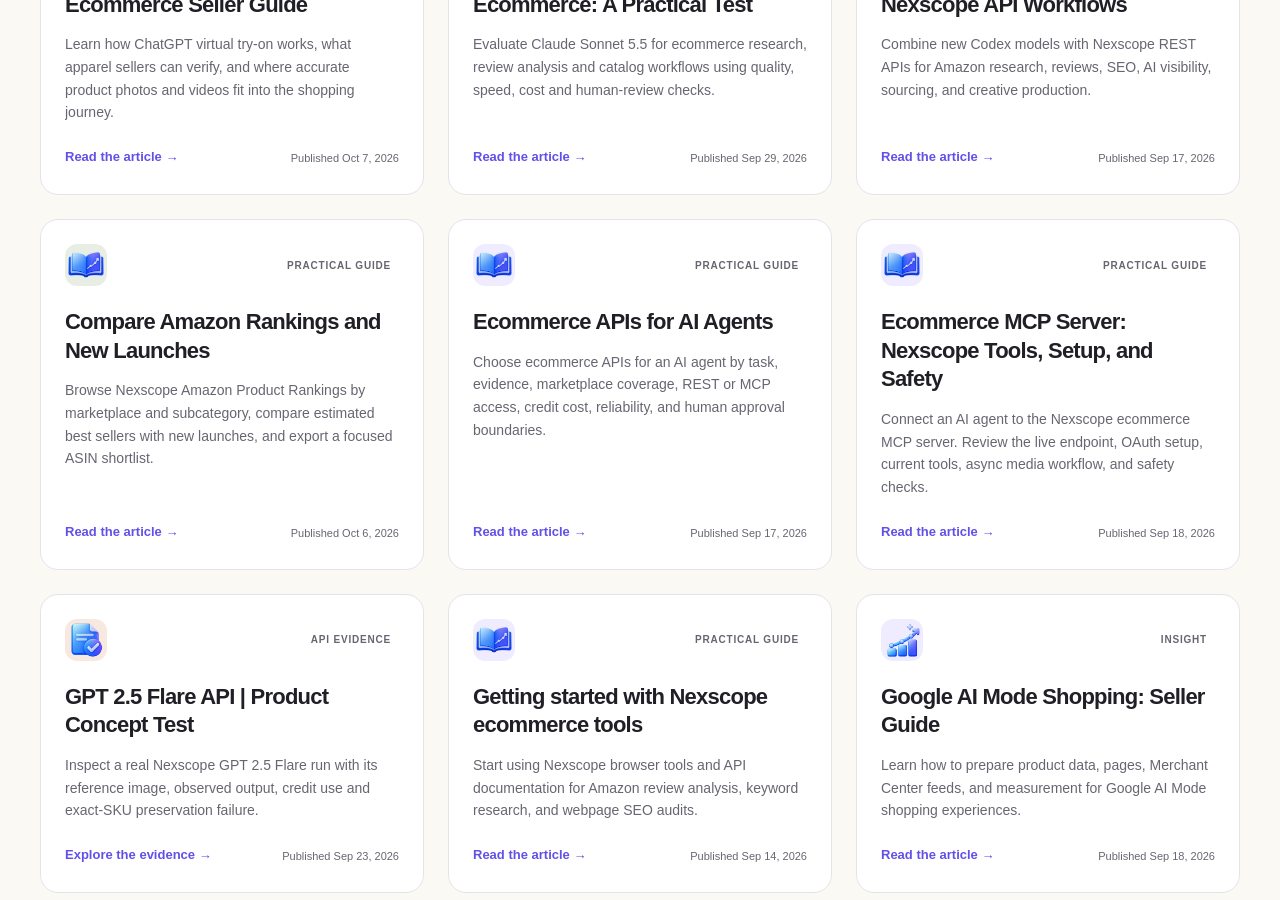
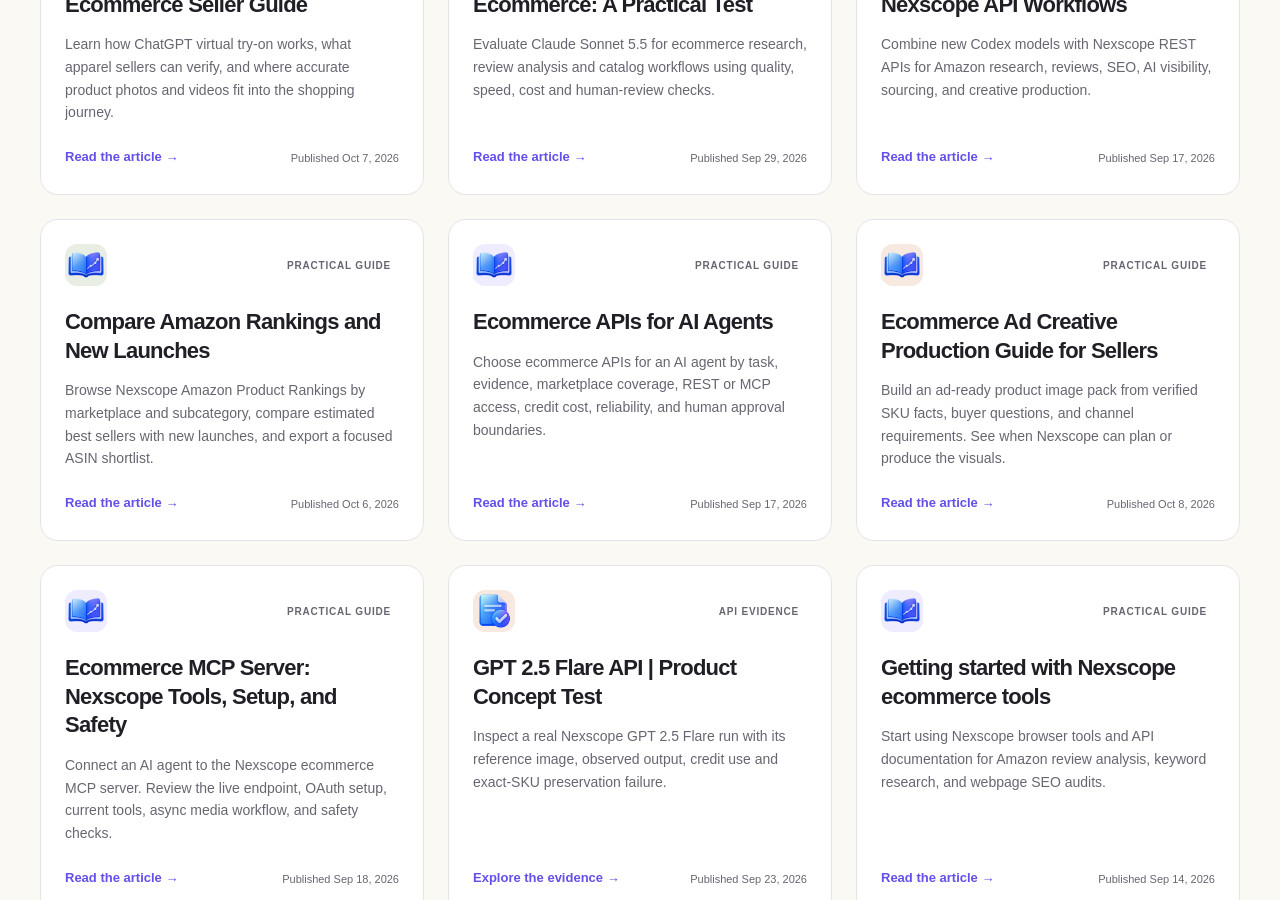
Before and after one commit to nexscope-ai/ecommerce-ai-tools, a Jekyll site: the page built from docs/index.md, in a window 1280 px wide and 900 px high, scrolled down 6588 px. Built offline with Jekyll 4.4.1, drawn with Linux system fonts in a browser that asks for light colours; some of the changed lines change nothing that is shown; some of the changed text lies outside the part shown.

Commit message:
Add ecommerce ad creative production guide

```diff
--- a/docs/guides/ai-product-image-generator.md
+++ b/docs/guides/ai-product-image-generator.md
@@ -93,4 +93,4 @@
 
 For help with model inputs, [ask in Discussions Q&A](https://github.com/nexscope-ai/ecommerce-ai-tools/discussions/categories/q-a). For a reproducible problem, [open an issue](https://github.com/nexscope-ai/ecommerce-ai-tools/issues/new/choose) with the model and non-sensitive settings; never share account secrets.
 
-**[Try the AI Product Image Generator](https://www.nexscope.ai/tools/ai-image-generator?utm_source=learn.nexscope.ai&utm_medium=referral&utm_campaign=ai_image_generator_launch&utm_content=guide_bottom&co-from=learn)** · [Turn a product photo into video](../ai-video-generator/) · [Browse all guides](../guides/)
+**[Try the AI Product Image Generator](https://www.nexscope.ai/tools/ai-image-generator?utm_source=learn.nexscope.ai&utm_medium=referral&utm_campaign=ai_image_generator_launch&utm_content=guide_bottom&co-from=learn)** · [Plan an ad-ready product image pack]({{ '/ecommerce-ad-creative-production/' | relative_url }}) · [Turn a product photo into video](../ai-video-generator/) · [Browse all guides](../guides/)
--- /dev/null
+++ b/docs/guides/ecommerce-ad-creative-production.md
@@ -0,0 +1,97 @@
+---
+layout: default
+title: Ecommerce Ad Creative Production Guide for Sellers
+description: Build an ad-ready product image pack from verified SKU facts, buyer questions, and channel requirements. See when Nexscope can plan or produce the visuals.
+permalink: /ecommerce-ad-creative-production/
+last_reviewed: 2026-10-08
+date_published: 2026-10-08
+date_modified: 2026-10-08
+last_modified_at: 2026-10-08
+author: Nexscope Team
+schema_type: Article
+og_type: article
+topic: creative
+keywords:
+  - ecommerce ad creative production
+  - product photography for ads
+  - ecommerce product image pack
+  - marketplace ad creatives
+faq:
+  - question: Does Nexscope automatically launch ads when it creates product images?
+    answer: No. This guide covers planning and producing advertising assets. Campaign setup or media buying is a separate scope and is not implied by an image-service inquiry.
+  - question: Can I request images with only one product photo or listing link?
+    answer: Yes. Nexscope Product Photography Service accepts a product photo, listing link, reference style, or campaign idea as a starting point, then reviews the required formats and image mix.
+  - question: Which Nexscope service should I contact for ad visuals?
+    answer: Use Ecommerce Growth Services when you want creative direction in a broader product or launch plan. Use Product Photography Service when the main need is a finished set of studio, lifestyle, listing, or ad images.
+---
+
+# How to make ecommerce ad creatives from a product brief
+
+**By Nexscope Team · Published and reviewed October 8, 2026**
+
+**An ad-ready image pack is a small set of product visuals with distinct jobs: identify the real SKU, show a verified feature, answer a buyer doubt, and fit the placement where each image will appear.** The work begins with accurate product information and ends with reviewed files that a seller or campaign team can test. This is a creative-production workflow, not an automated ad-launch service.
+
+Modern commerce marketing connects product context, creative direction, and asset production in one process. A seller can use that principle without buying a large advertising platform: prepare one brief, turn it into several purposeful images, and check every variation against the actual product. If you need help doing that work, Nexscope offers [Ecommerce Growth Services](https://www.nexscope.ai/ecommerce-growth-services?service=aiPhotos&co-from=learn-ad-creative#inquiry) and a [Product Photography Service](https://www.nexscope.ai/product-photography-service?co-from=learn-ad-creative#inquiry). The right entry point depends on whether you need a broader creative plan or a finished image pack.
+
+> **Quick answer:** Start with one SKU, one audience, and the buyer question the image should answer. Supply real product photos and approved claims. Plan a clean product view, a useful detail, an in-use scene, and placement-specific crops only where they help. Review the final images for product accuracy before anyone uses them in an ad.
+
+## Why do ecommerce ads need more than one good-looking photo?
+
+A clean product shot tells a shopper what the item is. It may not explain fit, scale, or use. A lifestyle image can communicate context but hide the product detail a cautious buyer wants to inspect. An ad crop may look strong in a feed yet show a different color or bundle from the destination page.
+
+The goal is a **coordinated set of images**, each tied to a specific question. The creative brief should also name the destination product page. That lets the seller check whether the visual promise and the product page agree. More images alone are not the measure of success; each additional asset should have a reason to exist.
+
+## What belongs in the one-page creative brief?
+
+| Input | Why it matters |
+| --- | --- |
+| Exact SKU, variant, and product URL | Keeps the visuals aligned with the item a buyer can purchase. |
+| Real product photos and packaging references | Gives the production team a basis for checking shape, color, label, and included parts. |
+| Approved facts and claims | Prevents an image from implying a feature or result that cannot be supported. |
+| Two or three buyer questions | Helps assign a useful job to each asset. |
+| Intended placements and formats | Determines crops, safe areas, and whether text will remain readable. |
+| Brand rules and review owner | Makes approval and revisions faster to manage. |
+
+For a *hypothetical* travel mug, the brief might call for a clean SKU shot, a close view of the lid, an image showing actual dimensions, and an in-use scene. A “leak-proof” label or a temperature-retention figure belongs in the creative only if the seller has approved evidence for that claim. This example is a planning illustration, not a measured campaign result.
+
+## How do you turn the brief into an ad-ready image pack?
+
+1. **Choose the primary buying question.** Decide what a shopper must understand first: size, material, use, compatibility, or another verified benefit.
+2. **Assign one job to each image.** A clean product view identifies the SKU; a detail shot explains a feature; an in-use scene shows context. Avoid repeating the same angle with only a different background.
+3. **Make the product recognizable.** Check every edit or AI-generated scene against the original item. Reject altered packaging, wrong variants, invented accessories, or unsupported visual claims.
+4. **Prepare placement variations.** Adapt approved assets for the intended marketplace or social placement. Check crops and text-safe areas in the actual formats the team plans to use.
+5. **Review the destination page.** The product title, images, variant, offer, and key claims on the landing page should match what the creative leads a shopper to expect.
+6. **Hand over a usable package.** Name files by SKU, angle, and format. Keep the approved facts and source references with the files so a channel owner can review them later.
+
+An AI image generator can help explore possible scenes, but it does not verify product truth or a platform's current ad rules. The [Nexscope AI product image guide]({{ '/ai-product-image-generator/' | relative_url }}) explains how to review self-service outputs against a real reference. For managed production, the two service inquiries below let you share the product and ask for a proposed scope.
+
+## Which Nexscope service fits the job?
+
+**Choose [Ecommerce Growth Services — AI Product Creatives](https://www.nexscope.ai/ecommerce-growth-services?service=aiPhotos&co-from=learn-ad-creative#inquiry)** when the product story, buyer questions, listing context, and image directions need to be worked out together. The growth-services page includes research, listing preparation, and creative support as part of a wider product or launch workflow. Its inquiry form can be opened with the image-related need selected.
+
+**Choose [Product Photography Service](https://www.nexscope.ai/product-photography-service?co-from=learn-ad-creative#inquiry)** when the immediate deliverable is the image pack itself. The service accepts a product photo or listing link and covers studio shots, model images, lifestyle scenes, marketplace listing visuals, PDP images, and ad-ready creatives. The exact mix is agreed after the team reviews your product and target placements.
+
+These services can overlap. The choice is about your starting point, not a rigid division of work. A short inquiry can say that you need both creative direction and finished images. Neither image-service path means Nexscope will automatically buy ad inventory or launch a campaign.
+
+- **[Discuss creative direction with Ecommerce Growth Services →](https://www.nexscope.ai/ecommerce-growth-services?service=aiPhotos&co-from=learn-ad-creative#inquiry)**
+- **[Request a product photography and ad-image pack →](https://www.nexscope.ai/product-photography-service?co-from=learn-ad-creative#inquiry)**
+
+## What should you send with the inquiry?
+
+Send the product or listing link, your sales channel, the existing product photos, the number and types of images you need, and any brand or claim restrictions. If you have a campaign concept, desired sizes, or a launch date, include those too. You can request creative production without providing access to an advertising account.
+
+Before approving any final asset, compare it with the real SKU and the current rules for the destination channel. A visually polished image may still be unsuitable if it changes the product or creates an expectation the listing cannot support.
+
+## Frequently asked questions
+
+### Does Nexscope automatically launch ads when it creates product images?
+
+No. This guide covers planning and producing advertising assets. Campaign setup or media buying is a separate scope and is not implied by an image-service inquiry.
+
+### Can I request images with only one product photo or listing link?
+
+Yes. Product Photography Service accepts a product photo, listing link, reference style, or campaign idea as a starting point. Share the target platform and desired formats so the team can recommend a practical image mix.
+
+### Which Nexscope service should I contact for ad visuals?
+
+Start with Ecommerce Growth Services if the visual direction needs to be planned alongside the product or launch. Start with Product Photography Service if you already know what you sell and primarily need the finished studio, lifestyle, listing, or ad images. Explain both needs in the form if the boundary is unclear.
```
